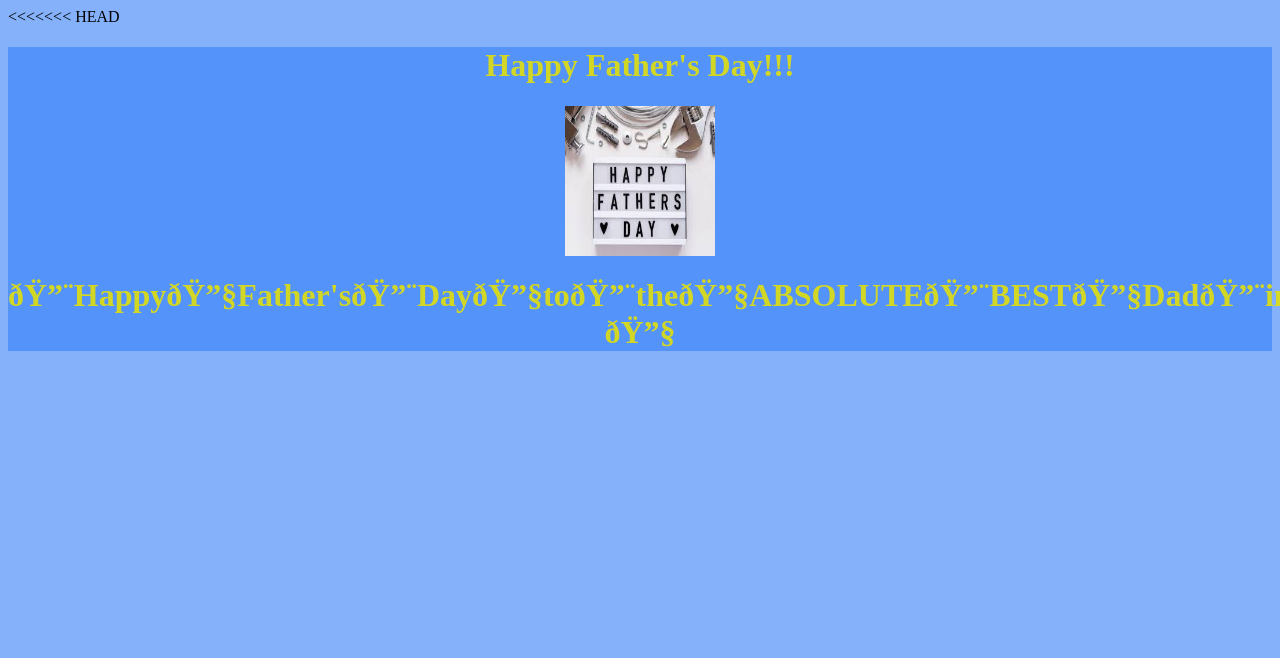
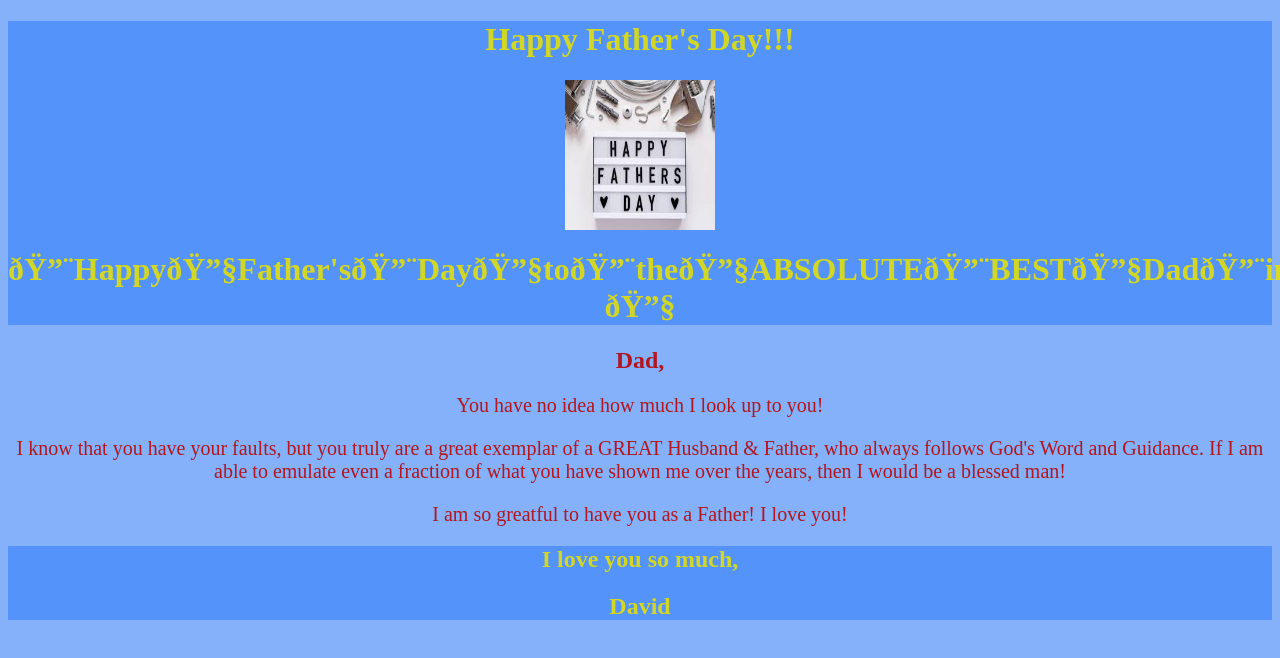
Before and after one commit to DC-DavidChamberlain/Fathers-Day, a plain HTML site: page index.html in a window 1280 px wide. Shown: the top 658 px of the page. Drawn offline with Linux system fonts and the light colour scheme.

Commit message:
Update index.html

```diff
--- a/index.html
+++ b/index.html
@@ -5,7 +5,6 @@
     <meta http-equiv="X-UA-Compatible" content="IE=edge" />
     <meta name="viewport" content="width=device-width, initial-scale=1.0" />
     <link rel="stylesheet" href="./assets/style.css">
-<<<<<<< HEAD
     <title>Happy Father's Day!</title>
   </head>
   <body>
@@ -13,3 +12,28 @@
       <h1>Happy Father's Day!!!</h1>
       <img src="./assets/Happy Fathers Day.jpg" alt="Happy Father's Day." />
       <h1>🔨Happy🔧Father's🔨Day🔧to🔨the🔧ABSOLUTE🔨BEST🔧Dad🔨in🔧the🔨world!🔧</h1>
+    </header>
+
+
+
+    <main>
+      <section class="card" id="love">
+        <h2>Dad,</h2>
+        <p>You have no idea how much I look up to you!</p>
+
+        <p>I know that you have your faults, but you truly are a great exemplar
+          of a GREAT Husband & Father, who always follows God's Word and Guidance.
+          If I am able to emulate even a fraction of what you have shown me over
+          the years, then I would be a blessed man!</p>
+
+        <p>I am so greatful to have you as a Father! I love you!</p>
+
+
+
+    <footer>
+      <h1>I love you so much,</h1>
+      <h1>David</h1>
+    </footer>
+    <script src="./assets/scripts.js"></script>
+  </body>
+</html>
```
